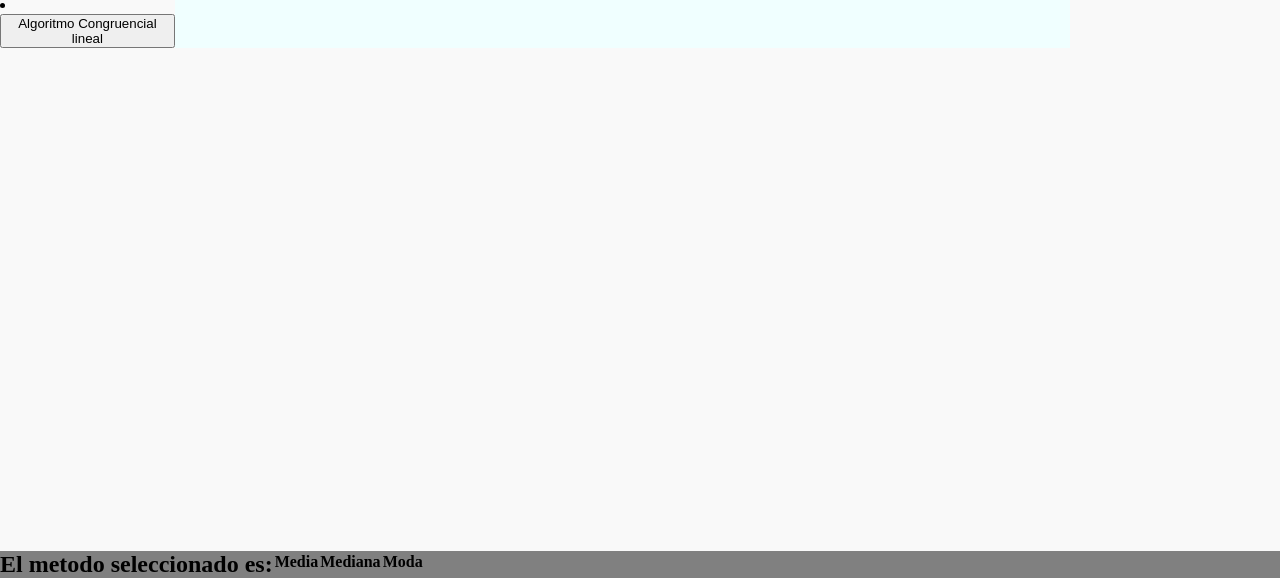
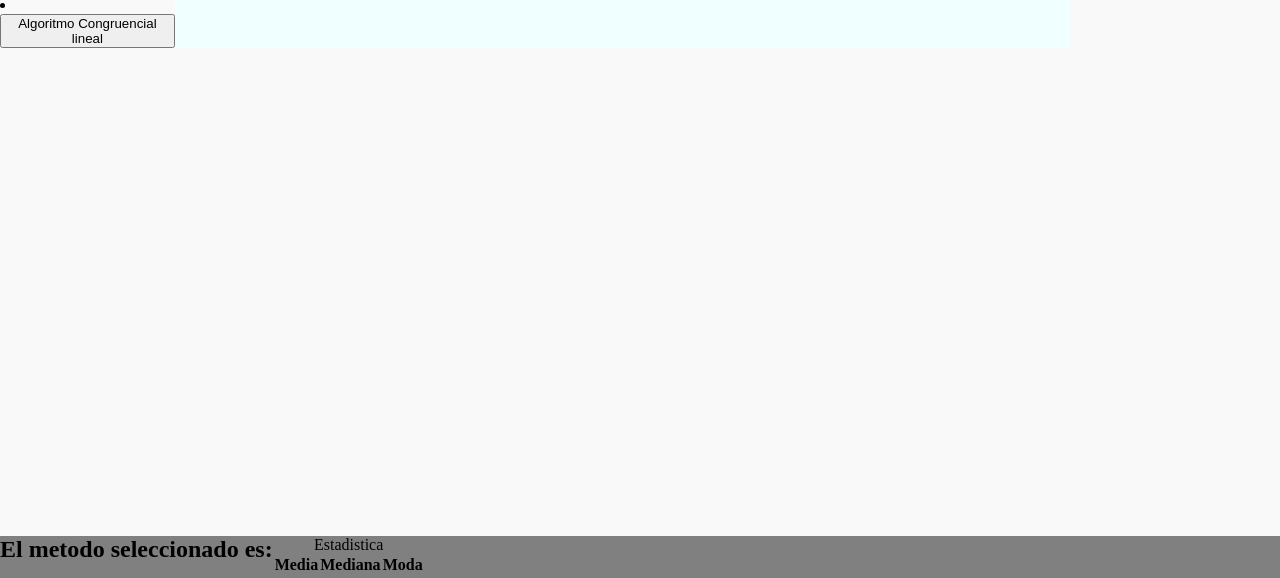
Before and after one commit to dualipin/simulacion, a plain HTML site: page index.html in a window 1280 px wide. Shown: the part 222-800 px from the top of the page. Drawn offline with Linux system fonts and the light colour scheme.

Commit message:
Mejorado de estructura

```diff
--- a/index.html
+++ b/index.html
@@ -107,6 +107,7 @@
       </section>
     </aside>
   </main>
+
   <footer>
     <section class="metodo">
       <h2>El metodo seleccionado es: <span id="metodoselected"></span></h2>
@@ -118,6 +119,7 @@
     <!-- #region Tabla de Estadistica-->
     <section class="probabilidad">
       <table>
+        <caption>Estadistica</caption>
         <thead>
           <tr>
             <th>Media</th>
@@ -138,8 +140,9 @@
 
   </footer>
 
-
+  <!-- #region Scripts-->
   <script src="js/cubo/index.js"></script>
+  <!-- #endregion -->
 </body>
 
 </html>
```
